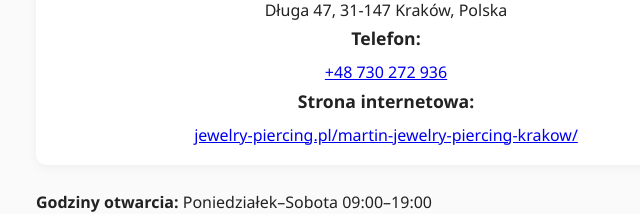
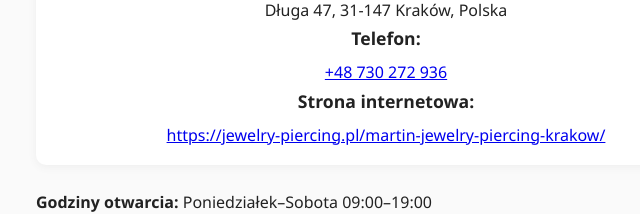
Before and after one commit to WaldiAI/testhtml2, a plain HTML site: page index.html in a window 1280 px wide. Shown: the part 1760-1974 px from the top of the page, without its empty margins (254-894 px from the left). Drawn offline with Linux system fonts and the light colour scheme.

Commit message:
Zmiana: pełny adres URL w polu Strona internetowa (NAP)

```diff
--- a/index.html
+++ b/index.html
@@ -188,7 +188,7 @@
       <strong>Nazwa:</strong> Martin Jewelry & Piercing Kraków<br>
       <strong>Adres:</strong> Długa 47, 31-147 Kraków, Polska<br>
       <strong>Telefon:</strong> <a href="tel:+48730272936">+48 730 272 936</a><br>
-      <strong>Strona internetowa:</strong> <a href="https://jewelry-piercing.pl/martin-jewelry-piercing-krakow/" target="_blank" rel="noopener">jewelry-piercing.pl/martin-jewelry-piercing-krakow/</a>
+      <strong>Strona internetowa:</strong> <a href="https://jewelry-piercing.pl/martin-jewelry-piercing-krakow/" target="_blank" rel="noopener">https://jewelry-piercing.pl/martin-jewelry-piercing-krakow/</a>
     </div>
     <div class="opening-hours" style="margin:1em 0 0.5em 0;">
       <strong>Godziny otwarcia:</strong> Poniedziałek–Sobota 09:00–19:00
```
